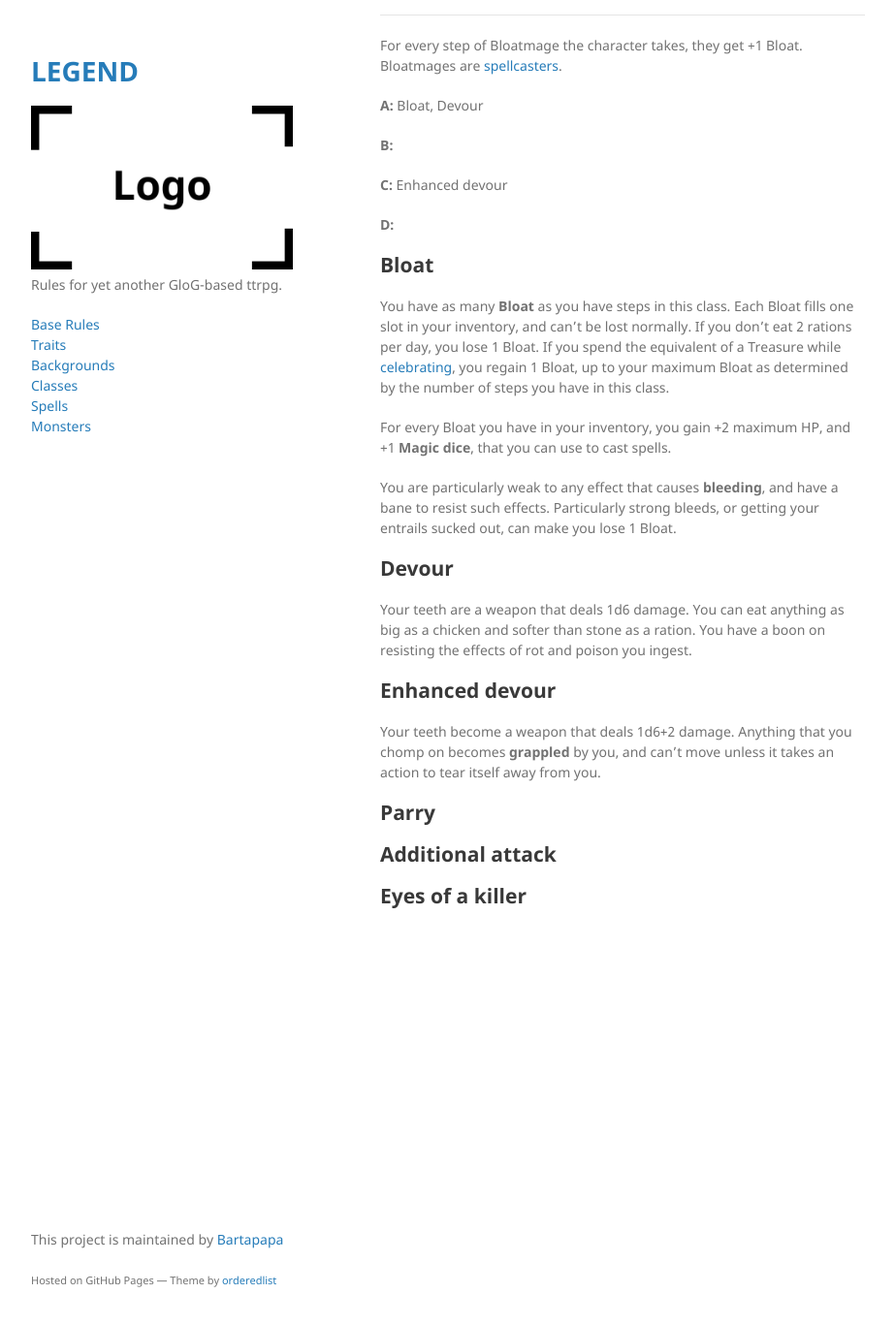
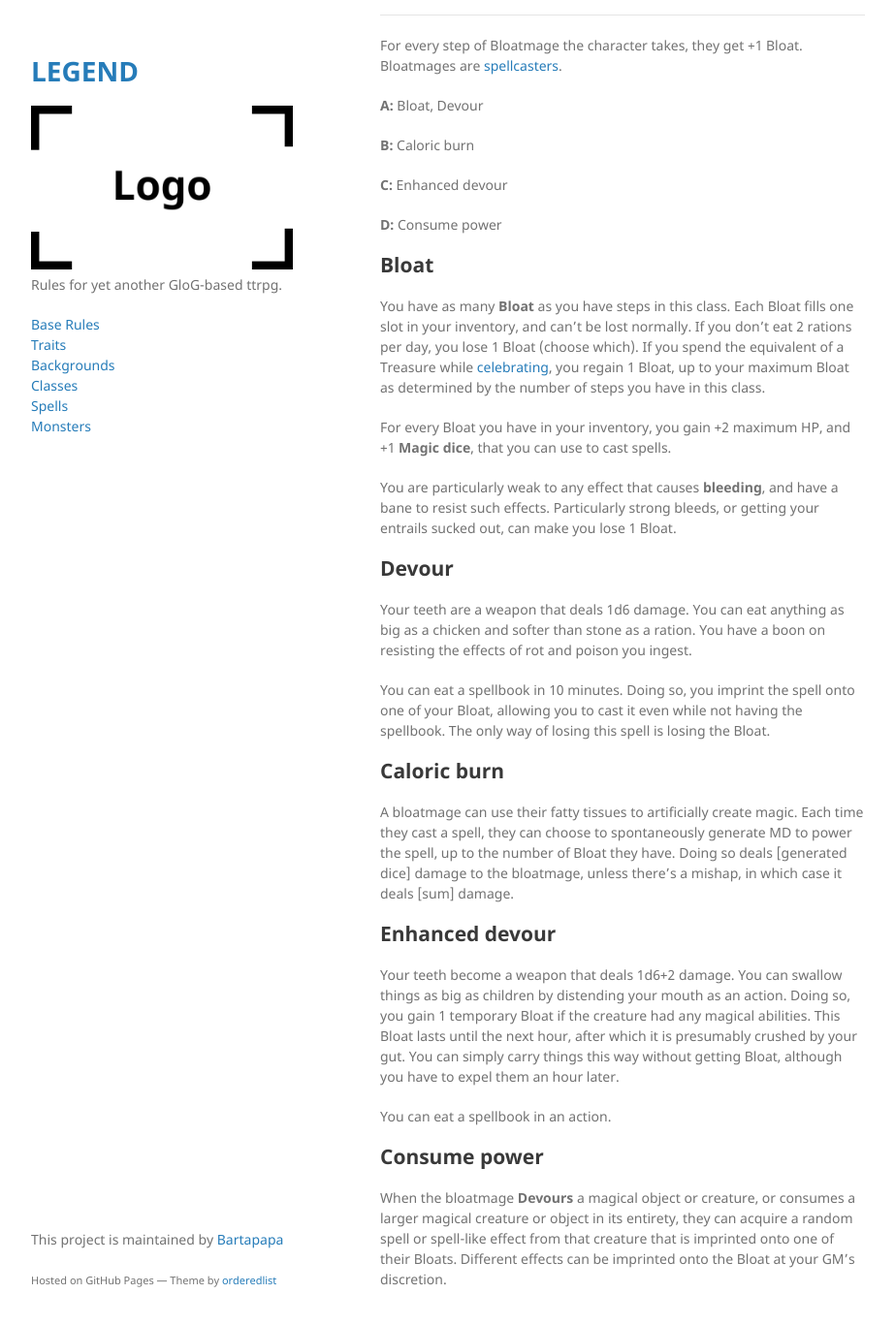
Before and after one commit to Bartapapa/legend, a Jekyll site: the page built from docs/class/bloatmage.md, in a window 1280 px wide and 1400 px high, scrolled down 341 px. Shown: the top 1367 px of the window at 97% size, without its empty margins (178-1101 px from the left). Built offline with Jekyll 4.4.1, drawn with Linux system fonts in a browser that asks for light colours.

Commit message:
Update bloatmage.md

```diff
--- a/docs/class/bloatmage.md
+++ b/docs/class/bloatmage.md
@@ -21,14 +21,14 @@ For every step of Bloatmage the character takes, they get +1 Bloat. Bloatmages a
 
 <b>A:</b> Bloat, Devour
 
-<b>B:</b>
+<b>B:</b> Caloric burn
 
 <b>C:</b> Enhanced devour
 
-<b>D:</b>
+<b>D:</b> Consume power
 
 ## Bloat
-You have as many <b>Bloat</b> as you have steps in this class. Each Bloat fills one slot in your inventory, and can't be lost normally. If you don't eat 2 rations per day, you lose 1 Bloat. If you spend the equivalent of a Treasure while [celebrating](https://bartapapa.github.io/legend/base-rules), you regain 1 Bloat, up to your maximum Bloat as determined by the number of steps you have in this class.
+You have as many <b>Bloat</b> as you have steps in this class. Each Bloat fills one slot in your inventory, and can't be lost normally. If you don't eat 2 rations per day, you lose 1 Bloat (choose which). If you spend the equivalent of a Treasure while [celebrating](https://bartapapa.github.io/legend/base-rules), you regain 1 Bloat, up to your maximum Bloat as determined by the number of steps you have in this class.
 
 For every Bloat you have in your inventory, you gain +2 maximum HP, and +1 <b>Magic dice</b>, that you can use to cast spells.
 
@@ -37,11 +37,15 @@ You are particularly weak to any effect that causes <b>bleeding</b>, and have a
 ## Devour
 Your teeth are a weapon that deals 1d6 damage. You can eat anything as big as a chicken and softer than stone as a ration. You have a boon on resisting the effects of rot and poison you ingest.
 
+You can eat a spellbook in 10 minutes. Doing so, you imprint the spell onto one of your Bloat, allowing you to cast it even while not having the spellbook. The only way of losing this spell is losing the Bloat.
+
+## Caloric burn
+A bloatmage can use their fatty tissues to artificially create magic. Each time they cast a spell, they can choose to spontaneously generate MD to power the spell, up to the number of Bloat they have. Doing so deals [generated dice] damage to the bloatmage, unless there's a mishap, in which case it deals [sum] damage.
+
 ## Enhanced devour
-Your teeth become a weapon that deals 1d6+2 damage. Anything that you chomp on becomes <b>grappled</b> by you, and can't move unless it takes an action to tear itself away from you.
+Your teeth become a weapon that deals 1d6+2 damage. You can swallow things as big as children by distending your mouth as an action. Doing so, you gain 1 temporary Bloat if the creature had any magical abilities. This Bloat lasts until the next hour, after which it is presumably crushed by your gut. You can simply carry things this way without getting Bloat, although you have to expel them an hour later.
 
-## Parry
+You can eat a spellbook in an action.
 
-## Additional attack
-
-## Eyes of a killer
+## Consume power
+When the bloatmage <b>Devours</b> a magical object or creature, or consumes a larger magical creature or object in its entirety, they can acquire a random spell or spell-like effect from that creature that is imprinted onto one of their Bloats. Different effects can be imprinted onto the Bloat at your GM's discretion.
```
